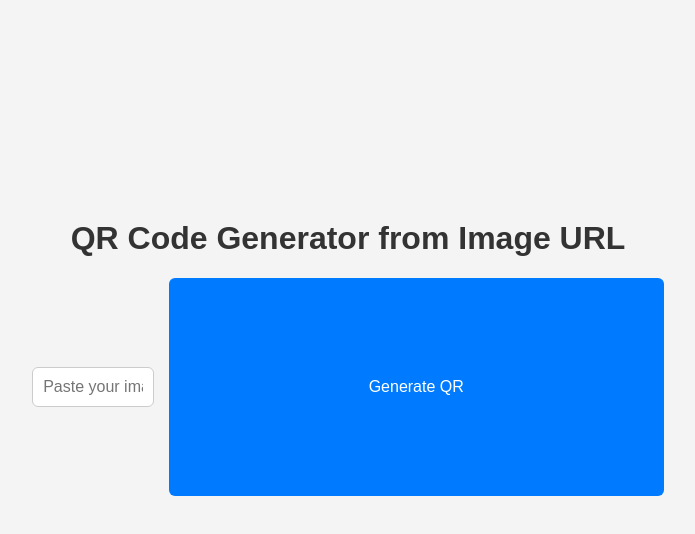
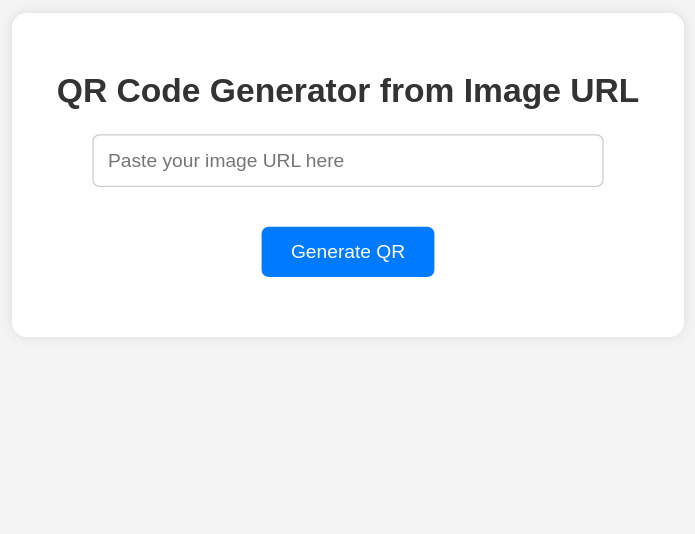
Before and after one commit to Primus-8/QR-, a plain HTML site: page index.html in a window 1280 px wide. Shown: the whole page, without its empty margins (292-987 px from the left). Drawn offline with Linux system fonts and the light colour scheme.

Commit message:
Update index.html

```diff
--- a/index.html
+++ b/index.html
@@ -9,30 +9,41 @@
       font-family: Arial, sans-serif;
       background-color: #f4f4f4;
       display: flex;
-      flex-direction: column;
-      align-items: center ;
       justify-content: center;
-      min-height: 20vh;
+      align-items: flex-start; /* Top pe align */
+      min-height: 100vh;
       margin: 0;
-      padding: 20px;
+      padding: 40px 20px;
+    }
+
+    .container {
+      background: white;
+      padding: 30px;
+      border-radius: 12px;
+      box-shadow: 0 0 10px rgba(0,0,0,0.1);
+      text-align: center;
+      transform: scale(1.2);
+      width: 100%;
+      max-width: 500px;
     }
 
     h1 {
       color: #333;
-      margin-top: 200px;
+      font-size: 28px;
+      margin-bottom: 20px;
     }
 
     input[type="text"] {
-      width: 100px;
-      padding: 10px;
+      width: 80%;
+      padding: 12px;
       font-size: 16px;
       border: 1px solid #ccc;
       border-radius: 6px;
-      margin-right: 10px;
+      margin-bottom: 15px;
     }
 
     button {
-      padding: 100px 200px;
+      padding: 12px 24px;
       font-size: 16px;
       background-color: #007bff;
       color: white;
@@ -51,24 +62,17 @@
   </style>
 </head>
 <body>
-  <style>container {
-  margin-top: 40px;
-  text-align: center;
-  transform: scale(1.3);</style>
 
-
-  <h1>QR Code Generator from Image URL</h1>
-
-  <div>
+  <div class="container">
+    <h1>QR Code Generator from Image URL</h1>
     <input type="text" id="imageUrl" placeholder="Paste your image URL here" />
+    <br><br>
     <button onclick="generateQR()">Generate QR</button>
+    <div id="qrcode"></div>
   </div>
-
-  <div id="qrcode"></div>
 
   <!-- QRCode.js Library -->
   <script src="https://cdnjs.cloudflare.com/ajax/libs/qrcodejs/1.0.0/qrcode.min.js"></script>
-
   <script>
     function generateQR() {
       const link = document.getElementById("imageUrl").value.trim();
@@ -78,10 +82,8 @@
         return;
       }
 
-      // Clear old QR
       document.getElementById("qrcode").innerHTML = "";
 
-      // Generate QR Code
       new QRCode(document.getElementById("qrcode"), {
         text: link,
         width: 200,
@@ -94,4 +96,4 @@
   </script>
 
 </body>
-  </html>
+</html>
```
